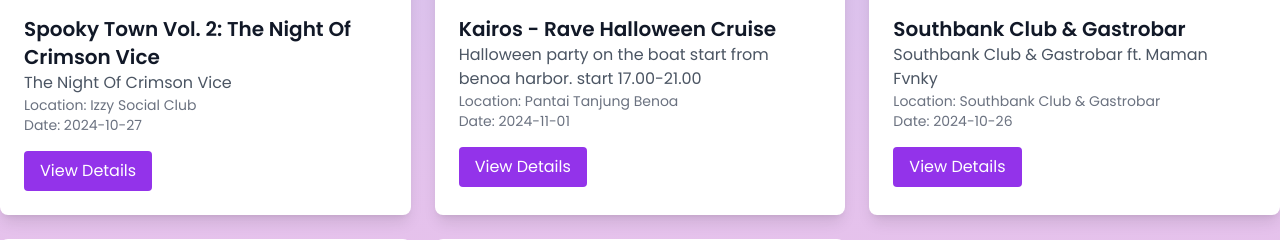
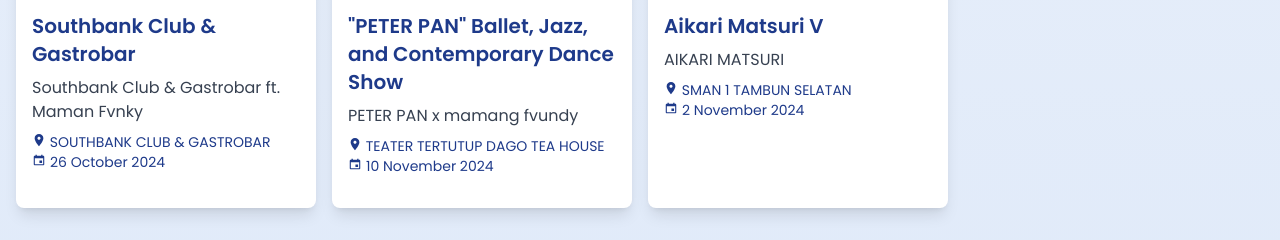
Before and after one commit to rascalosh/utswebproglec, a PHP site: page / in a window 1280 px wide. Shown: the part 1358-1598 px from the top of the page. Run offline with PHP 8.4, Linux system fonts and the light colour scheme; a user stored in the database is signed in; data comes from the database, SQL or seed files in the repository; some libraries are stand-ins or nearby versions.

Commit message:
Update frontend index

```diff
--- a/index.php
+++ b/index.php
@@ -23,55 +23,81 @@ $result = $conn->query($query);
     <link href="https://fonts.googleapis.com/css2?family=Poppins:wght@200;300;400;500;600;700&display=swap" rel="stylesheet">
     <script src="https://unpkg.com/ionicons@4.5.10-0/dist/ionicons.js"></script>
 </head>
-<body class="font-[Poppins] bg-gradient-to-t from-[#fbc2eb] to-[#a6c1ee] min-h-screen text-gray-900 flex flex-col">
-    <header class="bg-[#FFE1FF] py-3">
+<body class="font-[Poppins] bg-gradient-to-t from-[#E0EAF9] to-[#F4F7FC] min-h-screen text-gray-900 flex flex-col">
+    <!-- Header Template Ke -->
+<header class="bg-[#3A3D99] py-3 shadow-lg">
     <nav class="flex justify-between items-center w-[92%] mx-auto">
         <div>
-                <img class="w-20" src="assets/baileo3.png" alt="...">
+            <a href="index.php"><img class="w-20" src="assets/baileo3.png" alt="..."></a>
         </div>
-            <div class="nav-links duration-500 md:static absolute bg-[#FFE1FF] md:min-h-fit min-h-[60vh] left-0 top-[-100%] md:w-auto w-full flex items-center px-5">
+        <div class="nav-links duration-500 md:static absolute bg-[#3A3D99] md:min-h-fit min-h-[60vh] left-0 top-[-100%] md:w-auto w-full flex items-center px-5"> <!-- Changed to solid blue -->
             <ul class="flex md:flex-row flex-col md:items-center md:gap-[4vw] gap-8">
                 <li>
-                        <a class="text-gray-700 hover:text-pink-900 transition duration-100 ease-in-out" href="index.php">Events</a>
+                    <a class="text-white hover:text-yellow-300 transition duration-200 ease-in-out" href="index.php">Events</a>
                 </li>
                 <li>
-                        <a class="text-gray-700 hover:text-pink-900 transition duration-100 ease-in-out" href="registered_events.php">Registered Event</a>
+                    <a class="text-white hover:text-yellow-300 transition duration-200 ease-in-out" href="registered_events.php">Registered Event</a>
                 </li>
                 <li>
-                        <a class="text-gray-700 hover:text-pink-900 transition duration-100 ease-in-out" href="profile.php">My Profile</a>
+                    <a class="text-white hover:text-yellow-300 transition duration-200 ease-in-out" href="profile.php">My Profile</a>
                 </li>
             </ul>
         </div>
+
         <div class="flex items-center gap-6">
-                <a href="logout.php" class="bg-[#7E60BF] text-white px-5 py-2 rounded-full hover:bg-[#CDC1FF]">Log Out</a>
-                <ion-icon onclick="onToggleMenu(this)" name="menu" class="text-2xl cursor-pointer md:hidden"></ion-icon>
+            <a href="logout.php" class="bg-gradient-to-r from-[#243c9a] via-[#7e22ce] to-[#ec4899] text-white px-6 py-3 rounded-full shadow-md text-lg font-bold tracking-wide uppercase transition-transform transform hover:scale-105 hover:shadow-lg hover:from-[#1e3a8a] hover:via-[#6b21a8] hover:to-[#db2777] duration-300 ease-in-out">
+                Log Out
+            </a>
+            <ion-icon onclick="onToggleMenu(this)" name="menu" class="text-2xl text-white cursor-pointer md:hidden"></ion-icon>
         </div>
+    </nav>
 </header>
 
-    <script>
-        const navLinks = document.querySelector('.nav-links')
-        function onToggleMenu(e){
-            e.name = e.name === 'menu' ? 'close' : 'menu'
-            navLinks.classList.toggle('top-[9%]')
-            navLinks.classList.toggle('z-50')
-        }
-    </script>
-<!-- Event List -->
+
 <div class="container mx-auto mt-8">
-    <h2 class="text-3xl font-bold text-purple-700 mb-2 flex items-center justify-center">
-        <ion-icon name="calendar" class="mr-2 text-xl"></ion-icon>
+    <div class="bg-cover bg-center rounded-lg shadow-lg p-8 mb-6 transition-transform transform hover:scale-105 hover:shadow-2xl duration-300 ease-in-out"
+         style="background-image: url('assets/banner.jpg');">
+        <h2 class="text-4xl font-bold text-white mb-2 flex items-center justify-center">
+            <ion-icon name="calendar" class="mr-2 text-3xl"></ion-icon>
             Available Events
         </h2>
-    <p class="text-gray-600 mb-4 text-center">Discover and Join Exciting Events Around You!</p>
+        <p class="text-white mb-4 text-center text-lg">Discover and Join Exciting Events Around You!</p>
+        <div class="flex justify-center mb-6">
+            <div class="relative w-full md:w-1/2">
+                <input type="text" id="searchInput" placeholder="Search events..."
+                       class="w-full px-4 py-3 pr-10 border border-gray-300 rounded-full focus:outline-none focus:ring-2 focus:ring-indigo-300 transition duration-300 ease-in-out shadow-lg"
+                       onkeyup="searchEvents()">
+            </div>
+        </div>
+    </div>
+</div>
+
+<!-- Event List -->
+<div id="eventList" class="grid grid-cols-1 md:grid-cols-2 lg:grid-cols-4 gap-4 p-4">
+    <?php while ($event = $result->fetch_assoc()) { ?>
+    <a href="event_details.php?id=<?php echo $event['id']; ?>" class="event-item bg-white rounded-lg shadow-lg overflow-hidden transition-transform duration-300 transform hover:shadow-2xl hover:scale-105 flex flex-col">
+        <img src="<?php echo './admin/', $event['image_path']; ?>" alt="Event Image" class="w-full h-40 object-cover transition-transform duration-300 hover:scale-105">
+        <div class="p-4 flex-grow">
+            <h2 class="event-name text-xl font-semibold text-blue-900 mb-2 hover:text-purple-900 transition-colors duration-200"><?php echo $event['name']; ?></h2>
+            <p class="text-gray-700 mb-2"><?php echo $event['description']; ?></p>
+            <p class="text-sm text-blue-900 uppercase"><ion-icon name="pin"></ion-icon> <?php echo strtoupper($event['location']); ?></p>
+            <p class="text-sm text-blue-900 mb-4"><ion-icon name="calendar"></ion-icon><span class="ml-1"><?php $date = $event['date']; $date_name = date('j F Y', strtotime($date)); echo $date_name; ?></span></p>
+        </div>
+    </a>
+    <?php } ?>
+</div>
+
+
+
     <div class="grid grid-cols-1 md:grid-cols-2 lg:grid-cols-3 gap-6">
         <?php while ($event = $result->fetch_assoc()) { ?>
         <div class="bg-white rounded-lg shadow-lg p-6">
             <img src="<?php echo './admin/',$event['image_path']; ?>" alt="Event Image" class="w-full h-48 object-cover rounded-t-lg">
             <h2 class="text-xl font-semibold mt-4"><?php echo $event['name']; ?></h2>
             <p class="text-gray-600"><?php echo $event['description']; ?></p>
-            <p class="text-sm text-gray-500">Location: <?php echo $event['location']; ?></p>
-            <p class="text-sm text-gray-500">Date: <?php echo $event['date']; ?></p>
-            <a href="event_details.php?id=<?php echo $event['id']; ?>" class="mt-4 inline-block bg-purple-600 text-white py-2 px-4 rounded">View Details</a>
+            <p class="text-sm text-blue-900 uppercase"><ion-icon name="pin"></ion-icon> <?php echo strtoupper($event['location']); ?></p>
+            <p class="text-sm text-blue-900""><ion-icon name="calendar"></ion-icon><span class="ml-1"><?php $date = $event['date']; $date_name = date('j F Y', strtotime($date)); echo $date_name;?></p>
+            <a href="event_details.php?id=<?php echo $event['id']; ?>" class="mt-4 inline-block bg-purple-600 text-white py-2 px-4 rounded"></a>
         </div>
         <?php } ?>
     </div>
@@ -83,7 +109,8 @@ $result = $conn->query($query);
             </div>
         </div>
     </div>
-    <footer class="bg-[#FFE1FF] text-gray-700 py-6 mt-auto">
+<!-- Footer -->
+    <footer class="bg-[#3A3D99] text-gray-100 py-6 mt-auto">
         <div class="container mx-auto px-4">
             <div class="flex flex-col md:flex-row justify-between items-center">
                 <div class="text-center md:text-left">
@@ -91,12 +118,35 @@ $result = $conn->query($query);
                 </div>
 
                 <div class="flex gap-4 mt-4 md:mt-0">
-                    <a href="#" class="text-gray-600 hover:text-gray-900"><ion-icon name="logo-facebook" class="text-xl"></ion-icon></a>
-                    <a href="#" class="text-gray-600 hover:text-gray-900"><ion-icon name="logo-twitter" class="text-xl"></ion-icon></a>
-                    <a href="#" class="text-gray-600 hover:text-gray-900"><ion-icon name="logo-instagram" class="text-xl"></ion-icon></a>
+                    <a href="#" class="text-gray-300 hover:text-white"><ion-icon name="logo-facebook" class="text-xl"></ion-icon></a>
+                    <a href="#" class="text-gray-300 hover:text-white"><ion-icon name="logo-twitter" class="text-xl"></ion-icon></a>
+                    <a href="#" class="text-gray-300 hover:text-white"><ion-icon name="logo-instagram" class="text-xl"></ion-icon></a>
                 </div>
             </div>
         </div>
     </footer>
+
+    <script>
+        const navLinks = document.querySelector('.nav-links')
+        function onToggleMenu(e){
+            e.name = e.name === 'menu' ? 'close' : 'menu'
+            navLinks.classList.toggle('top-[9%]')
+            navLinks.classList.toggle('z-50')
+        }
+        function searchEvents() {
+            let input = document.getElementById('searchInput').value.toLowerCase();
+            let eventItems = document.querySelectorAll('.event-item');
+
+            eventItems.forEach(function(eventItem) {
+                let eventName = eventItem.querySelector('.event-name').innerText.toLowerCase();
+                if (eventName.includes(input)) {
+                    eventItem.style.display = '';
+                } else {
+                    eventItem.style.display = 'none';
+                }
+            });
+        }
+    </script>
+
 </body>
 </html>
```
Lines whose indentation alone changed are shown as unchanged.
